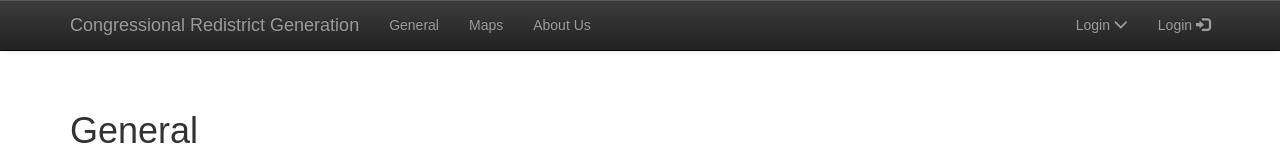
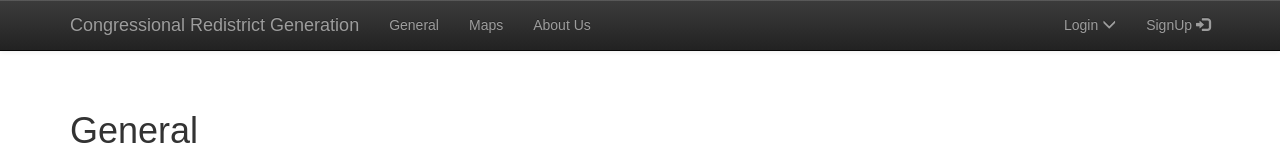
Before and after one commit to KeyuLinGithub/cap-stone-sbu, a React (Create React App) app: page / in a window 1280 px wide. Shown: the top 160 px of the page. Built offline with nearby package versions, Linux system fonts and the light colour scheme; what google-maps-react would draw is missing.

Commit message:
changed typo in signup

```diff
--- a/src/components/User.js
+++ b/src/components/User.js
@@ -111,7 +111,7 @@ export class User extends React.Component{
               </div>
             </li>
             <li className="nav-item dropdown">
-              <Link to={process.env.PUBLIC_URL +'/SignUp'}> Login <span className="glyphicon glyphicon-log-in">  </span></Link>
+              <Link to={process.env.PUBLIC_URL +'/SignUp'}> SignUp <span className="glyphicon glyphicon-log-in">  </span></Link>
             </li>
           </ul>
         </div>
```
